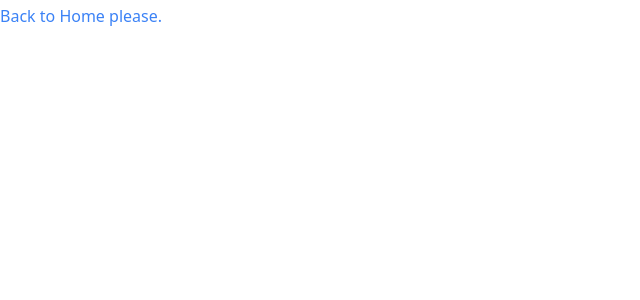
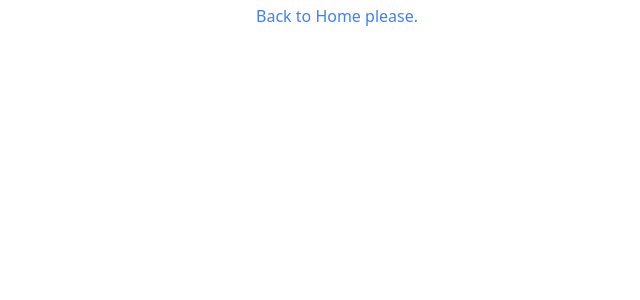
Before and after one commit to mdox/dtt2, a React (Vite) app in the folder client/: page /drivers in a window 1280 px wide. Shown: the top 300 px of the page, without its empty margins (0-640 px from the left). Built offline with nearby package versions, Linux system fonts and the light colour scheme.

Commit message:
Client: Layout Style.

```diff
--- a/client/src/components/Layout.tsx
+++ b/client/src/components/Layout.tsx
@@ -1,5 +1,5 @@
 import { PropsWithChildren } from "react";
 
 export function Layout(props: PropsWithChildren) {
-  return <div>{props.children}</div>;
+  return <div className="max-w-screen-md mx-auto">{props.children}</div>;
 }
```
